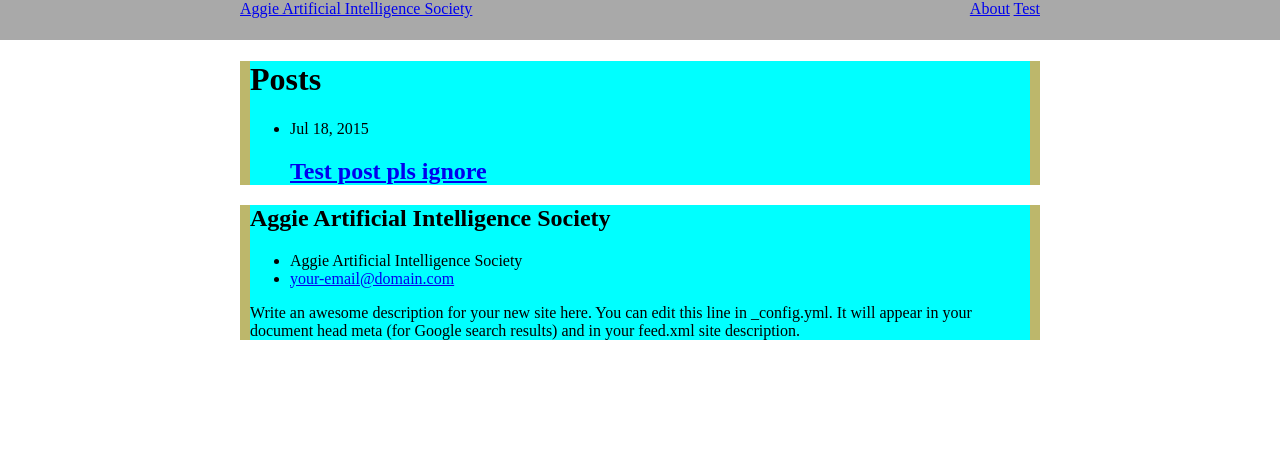
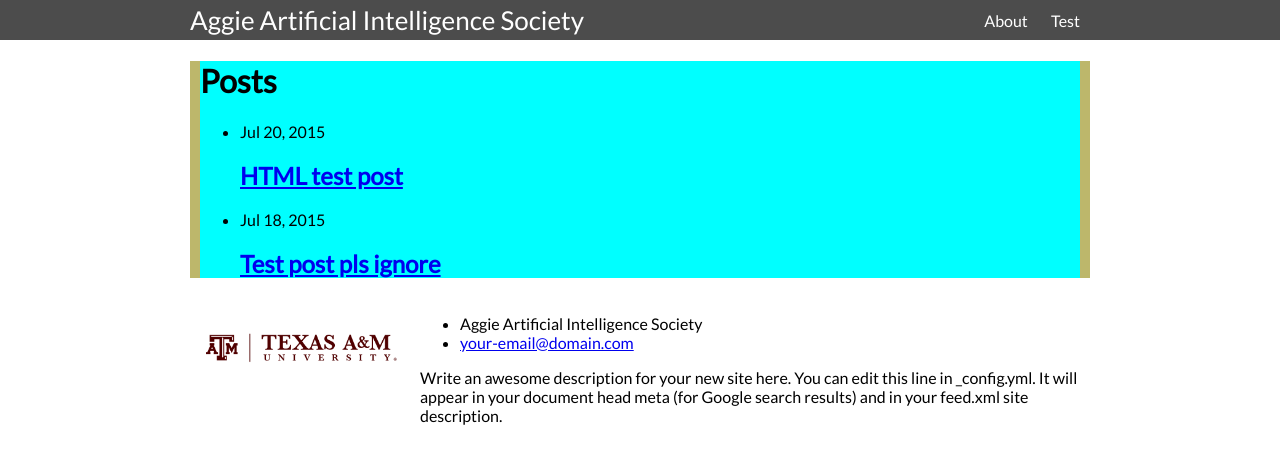
Before and after one commit to keithkade/aais, a Jekyll site: the page built from index.html, in a window 1280 px wide. Shown: the top 464 px of the page. Built offline with Jekyll 4.4.1, drawn with Linux system fonts in a browser that asks for light colours.

Commit message:
added second test post. styled header and footer a bit

```diff
--- a/_includes/footer.html
+++ b/_includes/footer.html
@@ -2,15 +2,17 @@
 
     <div class="wrapper">
 
-    <h2 class="footer-heading">{{ site.title }}</h2>
+        <div class="footer-left">
+            <a href="http://www.tamu.edu/" target="_blank">
+                <img class="tamu-stamp" src="img/TAM-PrimaryMarkB.png">
+            </a>
+        </div>
 
-    <div class="footer-col-wrapper">
-      <div class="footer-col  footer-col-1">
+        <div class="footer-right">
             <ul class="contact-list">
                 <li>{{ site.title }}</li>
                 <li><a href="mailto:{{ site.email }}">{{ site.email }}</a></li>
             </ul>
-      </div>
 
             <div>
                 <p>{{ site.description }}</p>
--- a/_includes/header.html
+++ b/_includes/header.html
@@ -3,13 +3,11 @@
     <a class="site-title" href="{{ site.baseurl }}/">{{ site.title }}</a>
 
     <nav class="site-nav">
-        <div class="trigger">
-            {% for page in site.pages %}
-                {% if page.title %}
-                    <a class="page-link" href="{{ page.url | prepend: site.baseurl }}">{{ page.title }}</a>
-                {% endif %}
-            {% endfor %}
-        </div>
+        {% for page in site.pages %}
+            {% if page.title %}
+                <a class="page-link" href="{{ page.url | prepend: site.baseurl }}">{{ page.title }}</a>
+            {% endif %}
+        {% endfor %}
     </nav>
 
 </header>
--- a/_layouts/post.html
+++ b/_layouts/post.html
@@ -1,5 +1,5 @@
 ---
-layout: default
+layout: page
 ---
 <div class="post">
 
--- a/_posts/2015-07-18-welcome-to-jekyll.markdown
+++ b/_posts/2015-07-18-welcome-to-jekyll.markdown
@@ -4,6 +4,7 @@ title:  "Test post pls ignore"
 date:   2015-07-18 16:26:39
 categories: jekyll update
 ---
+
 Hello world. You’ll find this post in your `_posts` directory. Go ahead and edit it and re-build the site to see your changes. You can rebuild the site in many different ways, but the most common way is to run `jekyll serve`, which launches a web server and auto-regenerates your site when a file is updated.
 
 To add new posts, simply add a file in the `_posts` directory that follows the convention `YYYY-MM-DD-name-of-post.ext` and includes the necessary front matter. Take a look at the source for this post to get an idea about how it works.
--- a/css/main.scss
+++ b/css/main.scss
@@ -2,30 +2,21 @@
 # Only the main Sass file needs front matter (the dashes are enough)
 ---
 @charset "utf-8";
+@import url(http://fonts.googleapis.com/css?family=Lato);
 
 // Our variables
-$base-font-family: Helvetica, Arial, sans-serif;
-$base-font-size:   16px;
-$small-font-size:  $base-font-size * 0.875;
-$base-line-height: 1.5;
+$base-font-family: Lato, Helvetica, Arial, sans-serif;
 
-$spacing-unit:     30px;
+$grey:       #989898;
+$grey-light: lighten($grey, 30%);
+$grey-dark:  darken($grey, 30%);
 
-$text-color:       #111;
-$background-color: #fdfdfd;
-$brand-color:      #2a7ae2;
-
-$grey-color:       #828282;
-$grey-color-light: lighten($grey-color, 40%);
-$grey-color-dark:  darken($grey-color, 25%);
+$header-height: 40px;
+$tamu-stamp-width: 200px;
 
 // Width of the content area
-$content-width:    800px;
-
-$on-palm:          600px;
-$laptop-width:     800px;
-$on-laptop:        $laptop-width;
-
+$content-width: 900px;
+$half-content-width: $content-width/2;
 
 // Using media queries with like this:
 // @include media-query($on-palm) {
@@ -34,10 +25,23 @@ $on-laptop:        $laptop-width;
 //         padding-left: $spacing-unit / 2;
 //     }
 // }
-@mixin media-query($device) {
-    @media screen and (max-width: $device) {
+@mixin media-query($size) {
+    @media screen and (max-width: $size) {
         @content;
     }
+}
+
+@mixin vertical-align {
+  position: relative;
+  top: 50%;
+  -webkit-transform: translateY(-50%);
+  -ms-transform: translateY(-50%);
+  transform: translateY(-50%);
+}
+
+@mixin horizontal-align {
+    margin-left: auto;
+    margin-right: auto;
 }
 
 // Import partials from `sass_dir` (defaults to `_sass`)
@@ -50,26 +54,51 @@ body, html {
     padding: 0;
     width: 100%;
     height: 100%;
+    font-family: $base-font-family;
+}
+
+.wrapper {
+    margin-left: auto;
+    margin-right: auto;
+    background-color: aqua;
+    margin: 10px;
 }
 
 .site-header {
-    background-color: darkgrey;
-    height: 40px;
+    background-color: $grey-dark;
+    height: $header-height;
     width: 100%;
+
+    .site-title, .page-link {
+        text-decoration: none;
+        color: white;
+    }
 
     .site-title {
         float: left;
-        margin-left: calc(50% - 400px);
-        @include media-query($laptop-width + 15px) {
+        margin-left: calc(50% - #{$half-content-width});
+        @include media-query($content-width + 15px) {
             margin-left: 10px;
         }
+        @include vertical-align;
+
+        font-size: 26px;
     }
 
     .site-nav {
         float: right;
-        margin-right: calc(50% - 400px);
-        @include media-query($laptop-width + 15px) {
+        margin-right: calc(50% - #{$half-content-width});
+        @include media-query($content-width + 15px) {
             margin-right: 10px;
+        }
+        @include vertical-align;
+
+        .page-link {
+            margin: 10px;
+            transition: .2s;
+        }
+        .page-link:hover {
+            color: $grey;
         }
     }
 }
@@ -77,11 +106,11 @@ body, html {
 .page-content {
     background-color: darkkhaki;
 
-    width: $laptop-width;
+    width: $content-width;
     margin-left: auto;
     margin-right: auto;
 
-    @include media-query($laptop-width) {
+    @include media-query($content-width) {
         width: 100%;
     }
 
@@ -90,18 +119,25 @@ body, html {
 .site-footer {
     background-color: darkkhaki;
 
-    width: $laptop-width;
+    width: $content-width;
     margin-left: auto;
     margin-right: auto;
 
-    @include media-query($laptop-width) {
+    @include media-query($content-width) {
         width: 100%;
     }
+
+    .footer-left {
+        float: left;
+        width: $tamu-stamp-width;
+    }
+
+    .footer-right {
+        float: right;
+        width: calc(100% - #{$tamu-stamp-width} - 20px);
+    }
+
+    .tamu-stamp {
+        width: $tamu-stamp-width;
+    }
 }
-
-.wrapper {
-    margin-left: auto;
-    margin-right: auto;
-    background-color: aqua;
-    margin: 10px;
-}
```
Also changed, not shown: _posts/2015-07-20-second-post.html (added, +8 -0 lines), img/TAM-PrimaryMarkB.png (added). Lines whose indentation alone changed are shown as unchanged.
